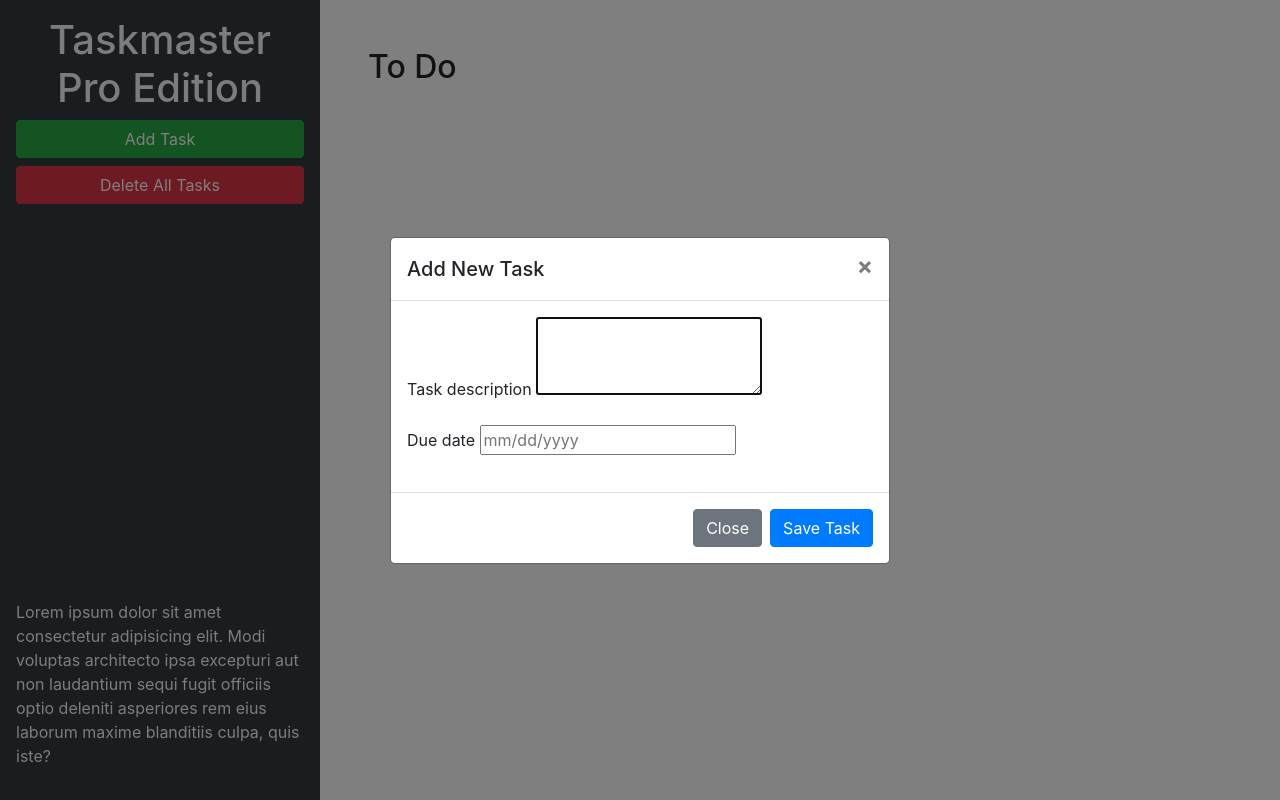
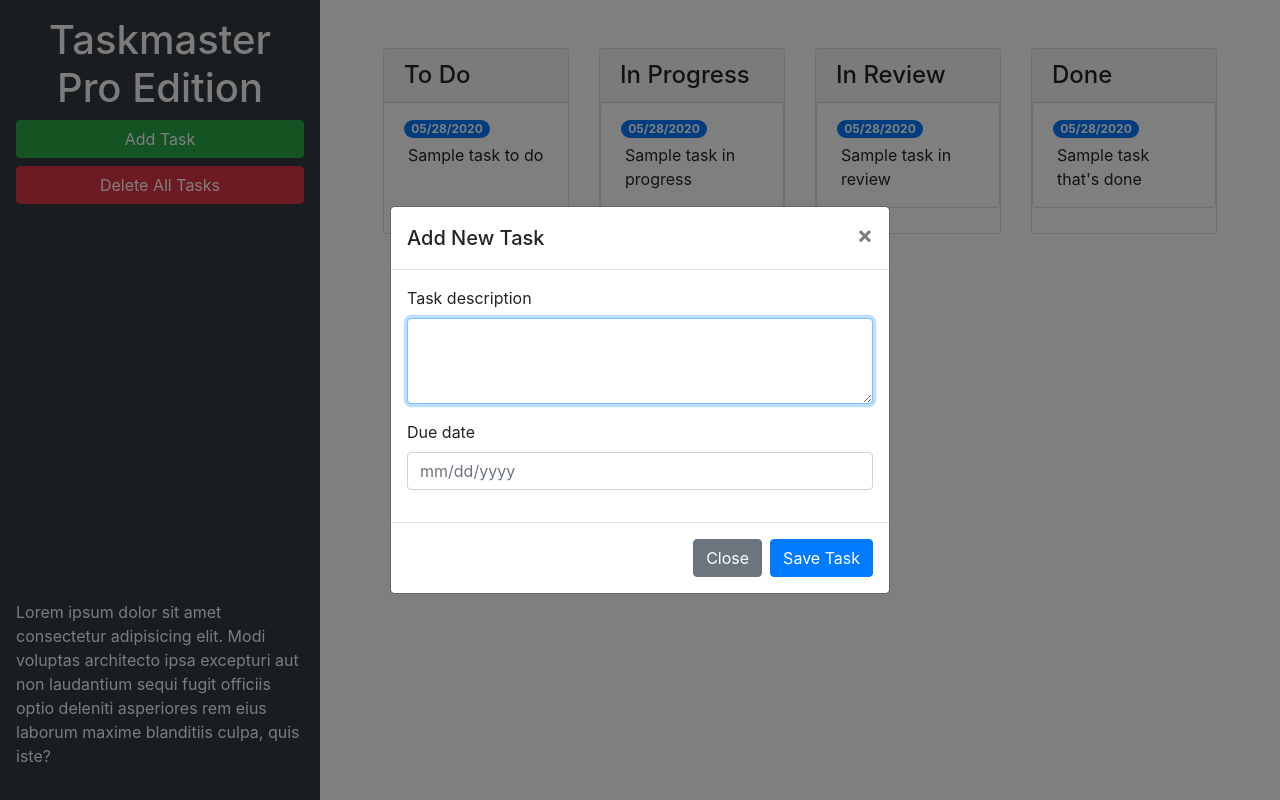
Before and after one commit to jalmo1/taskmaster-pro, a plain HTML site: page index.html in a window 1280 px wide. Both pictures are taken after a click on the button "Add Task". Drawn offline with nearby package versions, Linux system fonts and the light colour scheme.

Commit message:
add bootstrap to the different categories

```diff
--- a/index.html
+++ b/index.html
@@ -1,44 +1,124 @@
 <!DOCTYPE html>
 <html lang="en">
-
   <head>
-  <meta charset="UTF-8">
-  <meta name="viewport" content="width=device-width, initial-scale=1.0">
-  <meta http-equiv="X-UA-Compatible" content="ie=edge">
-  <link rel="stylesheet" href="https://cdnjs.cloudflare.com/ajax/libs/twitter-bootstrap/4.3.1/css/bootstrap.min.css">
+    <meta charset="UTF-8" />
+    <meta name="viewport" content="width=device-width, initial-scale=1.0" />
+    <meta http-equiv="X-UA-Compatible" content="ie=edge" />
+    <link
+      rel="stylesheet"
+      href="https://cdnjs.cloudflare.com/ajax/libs/twitter-bootstrap/4.3.1/css/bootstrap.min.css"
+    />
     <link rel="stylesheet" href="./assets/css/style.css" />
     <title>Taskmaster Pro</title>
   </head>
 
   <body>
-
     <div class="row min-vh-100 no-gutters">
-    <header class="col-12 col-lg-3 bg-dark text-light d-flex flex-column p-4 p-lg-3">
+      <header
+        class="col-12 col-lg-3 bg-dark text-light d-flex flex-column p-4 p-lg-3"
+      >
         <h1 class="text-center">Taskmaster Pro Edition</h1>
-      <button id="create-task" class="btn btn-block btn-success" data-toggle="modal" data-target="#task-form-modal">Add
-        Task</button>
-      <button id="remove-tasks" class="btn btn-block btn-danger">Delete All Tasks</button>
-      <p class="mt-auto">Lorem ipsum dolor sit amet consectetur adipisicing elit. Modi voluptas architecto ipsa
-        excepturi aut non
-        laudantium sequi fugit officiis optio deleniti asperiores rem eius laborum maxime blanditiis culpa, quis iste?
+        <button
+          id="create-task"
+          class="btn btn-block btn-success"
+          data-toggle="modal"
+          data-target="#task-form-modal"
+        >
+          Add Task
+        </button>
+        <button id="remove-tasks" class="btn btn-block btn-danger">
+          Delete All Tasks
+        </button>
+        <p class="mt-auto">
+          Lorem ipsum dolor sit amet consectetur adipisicing elit. Modi voluptas
+          architecto ipsa excepturi aut non laudantium sequi fugit officiis
+          optio deleniti asperiores rem eius laborum maxime blanditiis culpa,
+          quis iste?
         </p>
       </header>
       <main class="col-12 col-lg-9">
-      <div class="m-5">
-        <h2>To Do</h2>
-        <ul id="list-toDo" class="list-group"> </ul>
+        <div class="m-5 row justify-content-around">
+          <div class="col-12 col-md-6 col-xl-3 mb-3">
+            <div class="card">
+              <h4 class="card-header">To Do</h4>
+              <ul id="list-toDo" class="list-group list-group-flush">
+                <li class="list-group-item">
+                  <span class="badge badge-primary badge-pill">05/28/2020</span>
+                  <p class="m-1">Sample task to do</p>
+                </li>
+              </ul>
+            </div>
+          </div>
+          <div class="col-12 col-md-6 col-xl-3 mb-3">
+            <div class="card">
+              <h4 class="card-header">In Progress</h4>
+              <ul
+                id="list-inProgress"
+                class="list-group"
+                class="list-group list-group-flush"
+              >
+                <li class="list-group-item">
+                  <span class="badge badge-primary badge-pill">
+                    05/28/2020
+                  </span>
+                  <p class="m-1">Sample task in progress</p>
+                </li>
+              </ul>
+            </div>
+          </div>
+          <div class="col-12 col-md-6 col-xl-3 mb-3">
+            <div class="card">
+              <h4 class="card-header">In Review</h4>
+              <ul
+                id="list-inReview"
+                class="list-group"
+                class="list-group list-group-flush"
+              >
+                <li class="list-group-item">
+                  <span class="badge badge-primary badge-pill">05/28/2020</span>
+                  <p class="m-1">Sample task in review</p>
+                </li>
+              </ul>
+            </div>
+          </div>
+          <div class="col-12 col-md-6 col-xl-3 mb-3">
+            <div class="card">
+              <h4 class="card-header">Done</h4>
+              <ul
+                id="list-done"
+                class="list-group"
+                class="list-group list-group-flush"
+              >
+                <li class="list-group-item">
+                  <span class="badge badge-primary badge-pill">05/28/2020</span>
+                  <p class="m-1">Sample task that's done</p>
+                </li>
+              </ul>
+            </div>
+          </div>
         </div>
       </main>
     </div>
 
     <!-- Modal -->
-  <div class="modal fade" id="task-form-modal" tabindex="-1" role="dialog" aria-labelledby="task-form-modal"
-    aria-hidden="true">
+    <div
+      class="modal fade"
+      id="task-form-modal"
+      tabindex="-1"
+      role="dialog"
+      aria-labelledby="task-form-modal"
+      aria-hidden="true"
+    >
       <div class="modal-dialog modal-dialog-centered" role="document">
         <div class="modal-content">
           <div class="modal-header">
             <h5 class="modal-title" id="task-form-modal">Add New Task</h5>
-          <button type="button" class="close" data-dismiss="modal" aria-label="Close">
+            <button
+              type="button"
+              class="close"
+              data-dismiss="modal"
+              aria-label="Close"
+            >
               <span aria-hidden="true">&times;</span>
             </button>
           </div>
@@ -46,16 +126,32 @@
             <form>
               <div class="form-group">
                 <label for="modalTaskDescription">Task description</label>
-              <textarea id="modalTaskDescription" rows="3"></textarea>
+                <textarea
+                  id="modalTaskDescription"
+                  rows="3"
+                  class="form-control"
+                ></textarea>
               </div>
               <div class="form-group">
                 <label for="modalDueDate">Due date</label>
-              <input type="text" id="modalDueDate" placeholder="mm/dd/yyyy" autocomplete="off" />
+                <input
+                  type="text"
+                  class="form-control"
+                  id="modalDueDate"
+                  placeholder="mm/dd/yyyy"
+                  autocomplete="off"
+                />
               </div>
             </form>
           </div>
           <div class="modal-footer">
-          <button type="button" class="btn btn-secondary" data-dismiss="modal">Close</button>
+            <button
+              type="button"
+              class="btn btn-secondary"
+              data-dismiss="modal"
+            >
+              Close
+            </button>
             <button type="button" class="btn btn-primary">Save Task</button>
           </div>
         </div>
@@ -67,5 +163,4 @@
     <script src="https://cdnjs.cloudflare.com/ajax/libs/twitter-bootstrap/4.3.1/js/bootstrap.min.js"></script>
     <script src="./assets/js/script.js"></script>
   </body>
-
 </html>
```
Lines whose indentation alone changed are shown as unchanged.
